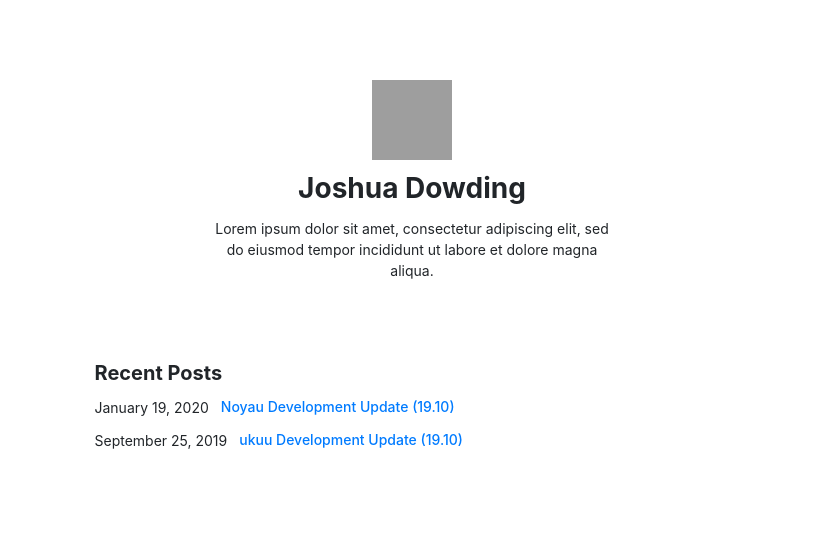
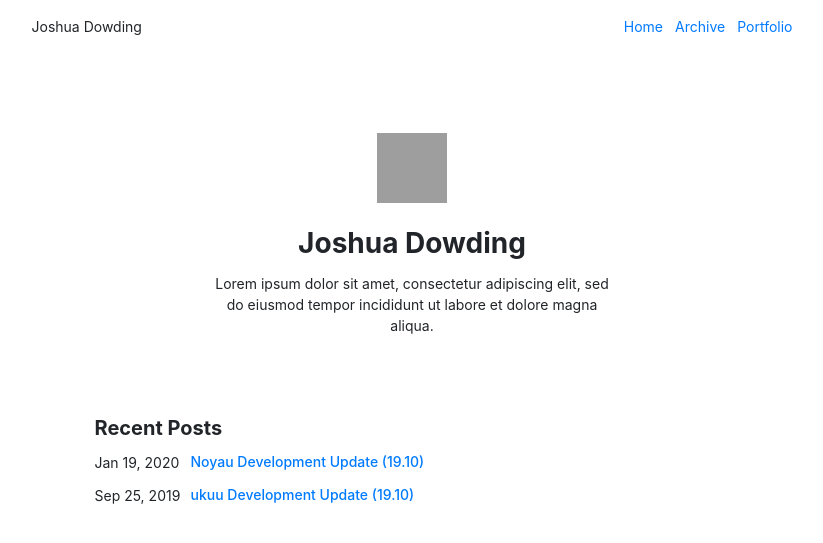
Before and after one commit to joshuadowding/website-2, a Jekyll site: the page built from src/index.html, in a window 1280 px wide. Shown: the top 543 px of the page, without its empty margins (228-1051 px from the left). Built offline with Jekyll 4.4.1, drawn with Linux system fonts in a browser that asks for light colours; nearby versions of some CDN libraries; the list of posts is cut into pages by our own code.

Commit message:
shared: implement a basic header

```diff
--- a/src/_includes/footer.html
+++ b/src/_includes/footer.html
@@ -1,4 +1,4 @@
-<div class="footer-wrapper">
+<footer class="footer-wrapper">
   <div class="container-md">
     <div class="row">
       <div class="col-md-9">
@@ -6,4 +6,4 @@
       </div>
     </div>
   </div>
-</div>
+</footer>
--- a/src/_includes/header.html
+++ b/src/_includes/header.html
@@ -1,9 +1,22 @@
-<div class="header-wrapper">
+<header class="header-wrapper">
   <div class="container-md">
     <div class="row">
       <div class="col-md-9">
 
+        <div class="nav-wrapper">
+          <div class="nav-header">
+            <p class="nav-p">Joshua Dowding</p>
+          </div>
+          <div class="nav-content">
+            <nav class="nav">
+              <a class="nav-a" href="">Home</a>
+              <a class="nav-a" href="">Archive</a>
+              <a class="nav-a" href="">Portfolio</a>
+            </nav>
+          </div>
+        </div>
+
       </div>
     </div>
   </div>
-</div>
+</header>
--- a/src/assets/css/main.scss
+++ b/src/assets/css/main.scss
@@ -79,10 +79,18 @@ html {
 				align-items: center;
 				text-align: center;
 
-				img.hero-img {
-					margin: 0 0 12px 0;
-					height: 80px;
-					width: 80px;
+				.hero-image-wrapper {
+					height: 70px;
+					width: 70px;
+					margin: 0 0 24px 0;
+					background-color: black;
+					border-radius: 50%;
+
+					img.hero-img {
+						display: block;
+						height: 100%;
+						width: 100%;
+					}
 				}
 
 				h2.hero-h2 {
@@ -119,12 +127,12 @@ html {
 					}
 
 					.post-header {
-						display: flex;
-						flex-direction: row;
+						display: grid;
+						grid-template-columns: 96px auto;
 						align-items: center;
 
 						p.post-p {
-							margin: 0 12px 0 0;
+							margin: 0;
 						}
 
 						h4.post-h4 {
@@ -138,5 +146,32 @@ html {
 				}
 			}
 		}
+
+		.nav-wrapper {
+			display: grid;
+			grid-template-columns: 50% 50%;
+			align-items: center;
+			padding: 16px 32px;
+
+			.nav-header {
+				justify-self: start;
+
+				p.nav-p {
+					margin: 0;
+				}
+			}
+
+			.nav-content {
+				justify-self: end;
+
+				a.nav-a {
+					margin: 0 12px 0 0;
+
+					&:last-child {
+						margin: 0;
+					}
+				}
+			}
+		}
 	}
 }
--- a/src/index.html
+++ b/src/index.html
@@ -9,7 +9,9 @@ layout: default
 
       <div class="hero-wrapper">
           <div class="hero-content">
-            <img class="hero-img" alt="hero-image" src="''" />
+            <div class="hero-image-wrapper">
+              <img class="hero-img" alt="hero-image" src="''" />
+            </div>
             <h2 class="hero-h2">Joshua Dowding</h2>
             <p class="hero-p">Lorem ipsum dolor sit amet, consectetur adipiscing elit, sed do eiusmod tempor incididunt ut labore et dolore magna aliqua.</p>
           </div>
@@ -31,7 +33,7 @@ layout: default
           {% for post in site.categories.blog limit:5 %}
             <div class="post">
               <div class="post-header">
-                <p class="post-p">{{ post.date | date: "%B %-d, %Y" }}</p>
+                <p class="post-p">{{ post.date | date: "%b %-d, %Y" }}</p>
                 <h4 class="post-h4">
                   <a class="post-a" href="{{ post.url }}">{{ post.title }}</a>
                 </h4>
```
